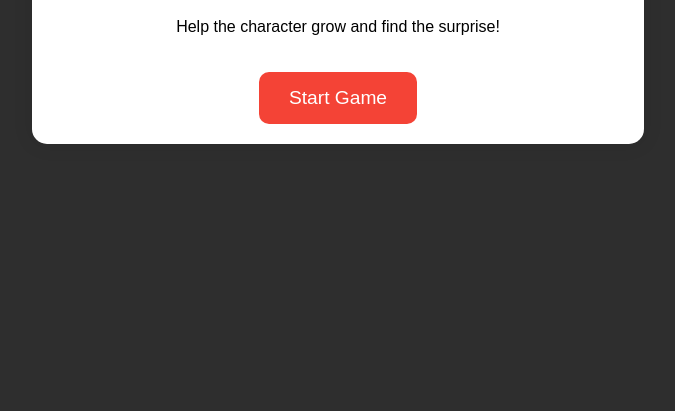
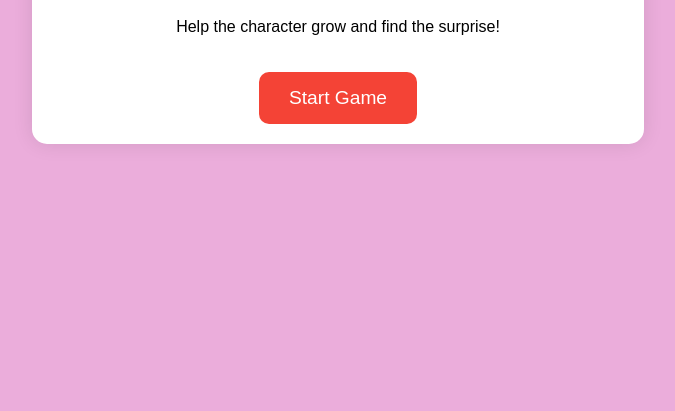
Before and after one commit to RinVyX/valentine_game, a plain HTML site: page index.html in a window 1280 px wide. Shown: the part 389-800 px from the top of the page, without its empty margins (302-977 px from the left). Drawn offline with Linux system fonts and the light colour scheme.

Commit message:
bg color

```diff
--- a/style.css
+++ b/style.css
@@ -3,7 +3,7 @@ body {
   font-family: 'Arial', sans-serif;
   //background-image: url('assets/background.jpg');
   //background-size: cover;
-  background-color:rgb(46, 46, 46);
+  background-color:rgb(235, 173, 219);
   display: flex;
   justify-content: center;
   align-items: center;
```
